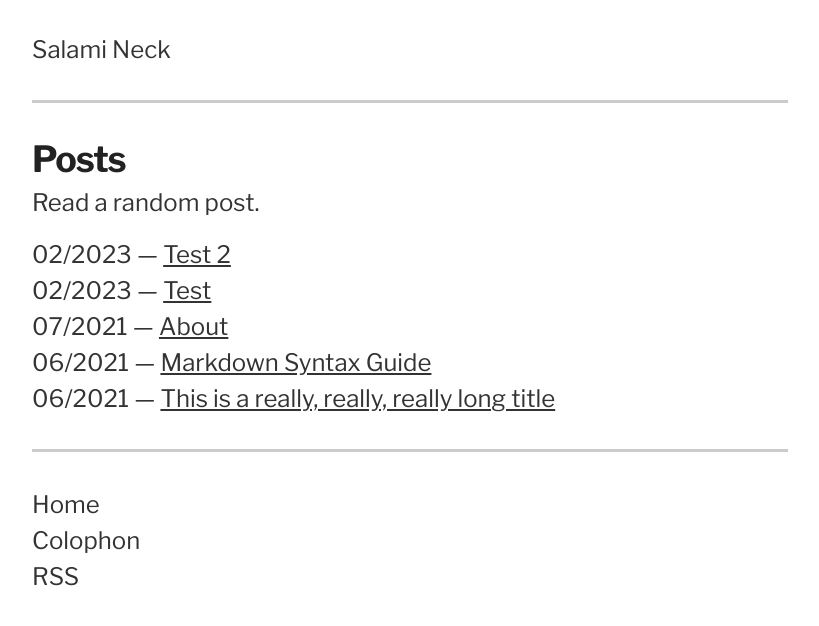
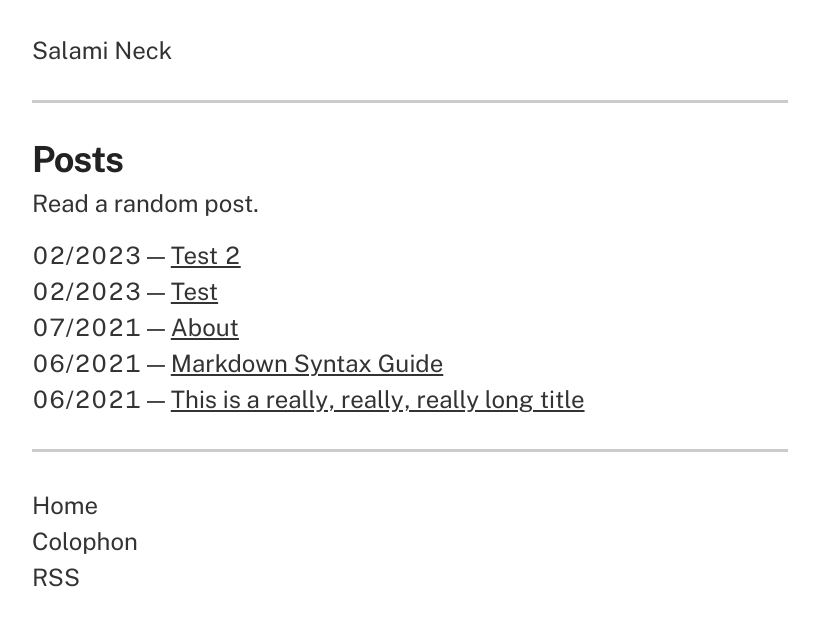
Before and after one commit to ajpwalser/ajpwalser.github.io, a Jekyll site: the page built from index.html, in a window 1280 px wide. Shown: the top 626 px of the page, without its empty margins (230-1049 px from the left). Built offline with Jekyll 4.4.1, drawn with Linux system fonts in a browser that asks for light colours; some web fonts are replaced.

Commit message:
Update style.css

```diff
--- a/css/style.css
+++ b/css/style.css
@@ -1,5 +1,5 @@
 :root {
-    --font-body: 'Libre Franklin', sans-serif;
+    --font-body: 'Public Sans', sans-serif;
     --color-background: #fff;
     --color-background-secondary: #203851;
     --color-background-tertiary: #f0f0f0;
```
